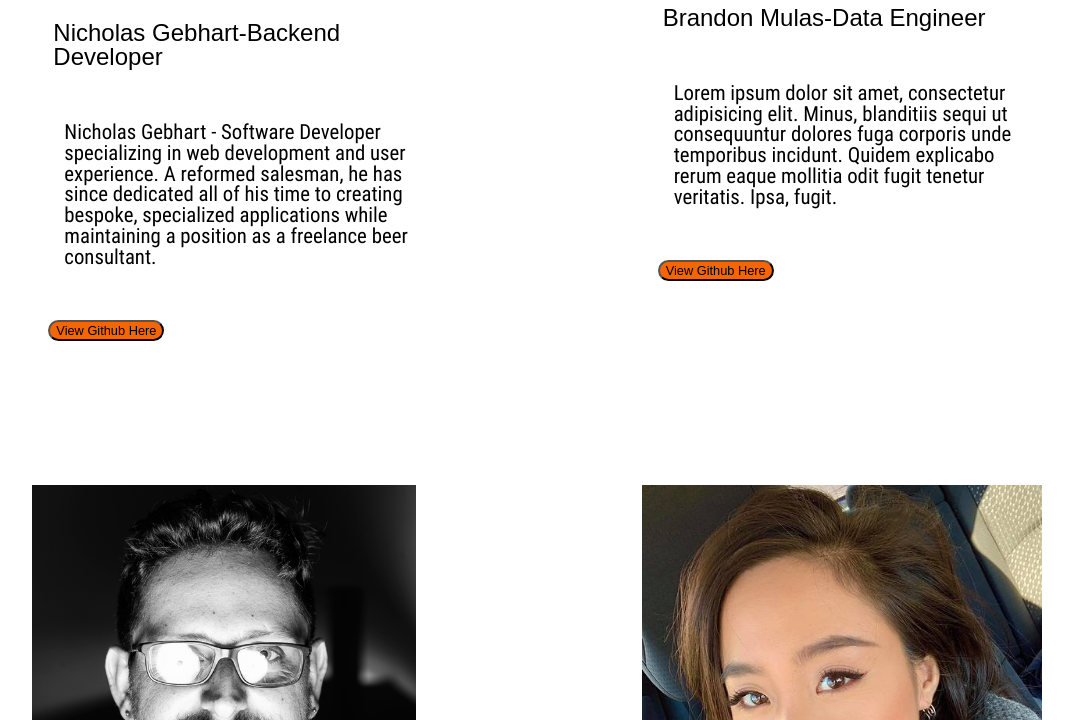
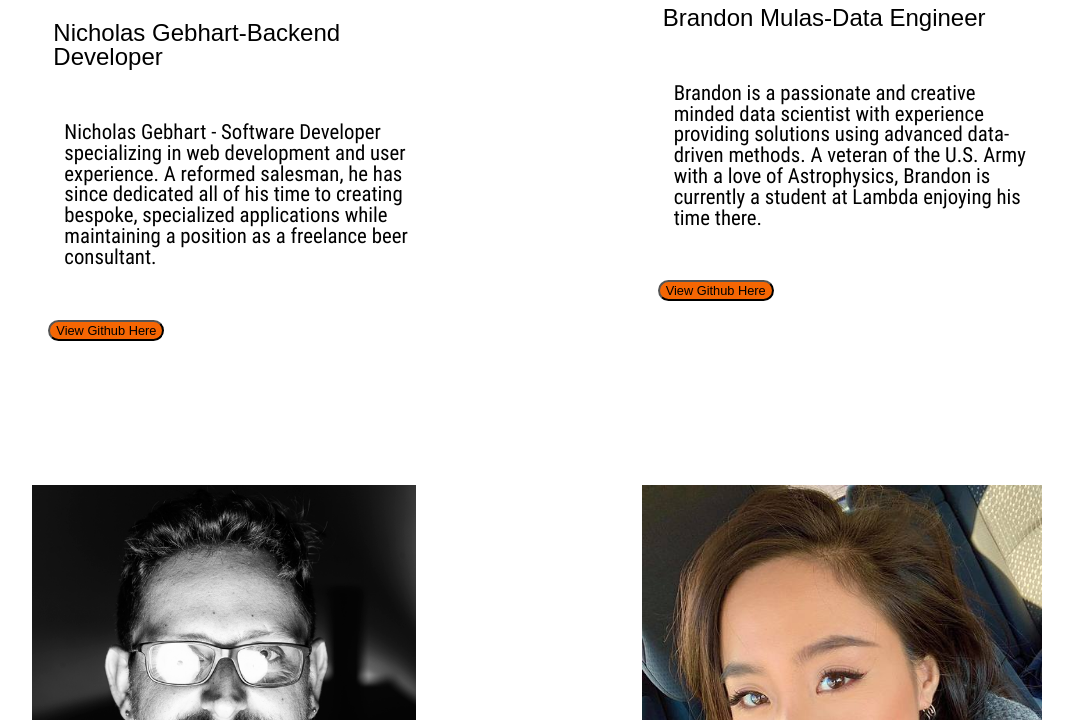
Before and after one commit to Build-Week-Saltiest-Hacker-News-Trolls3/marketing-page, a plain HTML site: page about.html in a window 1280 px wide. Shown: the part 820-1540 px from the top of the page, without its empty margins (93-1166 px from the left). Drawn offline with Linux system fonts and the light colour scheme; a web font is replaced by a local one.

Commit message:
all bios are complete

```diff
--- a/about.html
+++ b/about.html
@@ -40,10 +40,11 @@
             <div class="team-member">
                 <img class="Brandon" src="Brandon.jpg" alt="Brandon">
                 <h4>Brandon Mulas-Data Engineer</h4>
-                    <p>Lorem ipsum dolor sit amet,
-                        consectetur adipisicing elit. Minus, blanditiis sequi ut consequuntur dolores fuga corporis unde
-                        temporibus incidunt. Quidem explicabo rerum eaque mollitia odit fugit tenetur veritatis. Ipsa,
-                        fugit.</p>
+                <p>
+                    Brandon is a passionate and creative minded data scientist with experience providing solutions using
+                    advanced
+                    data-driven methods. A veteran of the U.S. Army with a love of Astrophysics, Brandon is currently a
+                    student at Lambda enjoying his time there.</p>
                 <button onclick="window.location.href = 'https://github.com/gebhartn';">View Github Here</button>
             </div>
             <div class="team-member">
@@ -83,10 +84,9 @@
             <div class="team-member">
                 <img class="Jason" src="Jason.jfif" alt="Jason">
                 <h4>Jason Murphy- Machine Learning Engineer</h4>
-                <p>Lorem ipsum dolor sit amet,
-                    consectetur adipisicing elit. Minus, blanditiis sequi ut consequuntur dolores fuga corporis unde
-                    temporibus incidunt. Quidem explicabo rerum eaque mollitia odit fugit tenetur veritatis. Ipsa,
-                    fugit.</p>
+                <p>Jason has done lots of different jobs over the years, but his true passions lie with computers. His
+                    best achievements are being a First Class / Journeyman Marine Electrician, and he was a
+                    working account Specialist for IT management company. Brandon is currently a Lambda school student pursuing his true passion.</p>
                 <button onclick="window.location.href = 'https://github.com/biovir3';">View Github Here</button>
             </div>
 
@@ -100,7 +100,8 @@
             </div>
 
             <div>
-                <button onclick="window.location.href = 'https://front-end.hackernewstrolls.now.sh/';">Get the App!</button>
+                <button onclick="window.location.href = 'https://front-end.hackernewstrolls.now.sh/';">Get the
+                    App!</button>
             </div>
 
 
```
Lines whose indentation alone changed are shown as unchanged.
